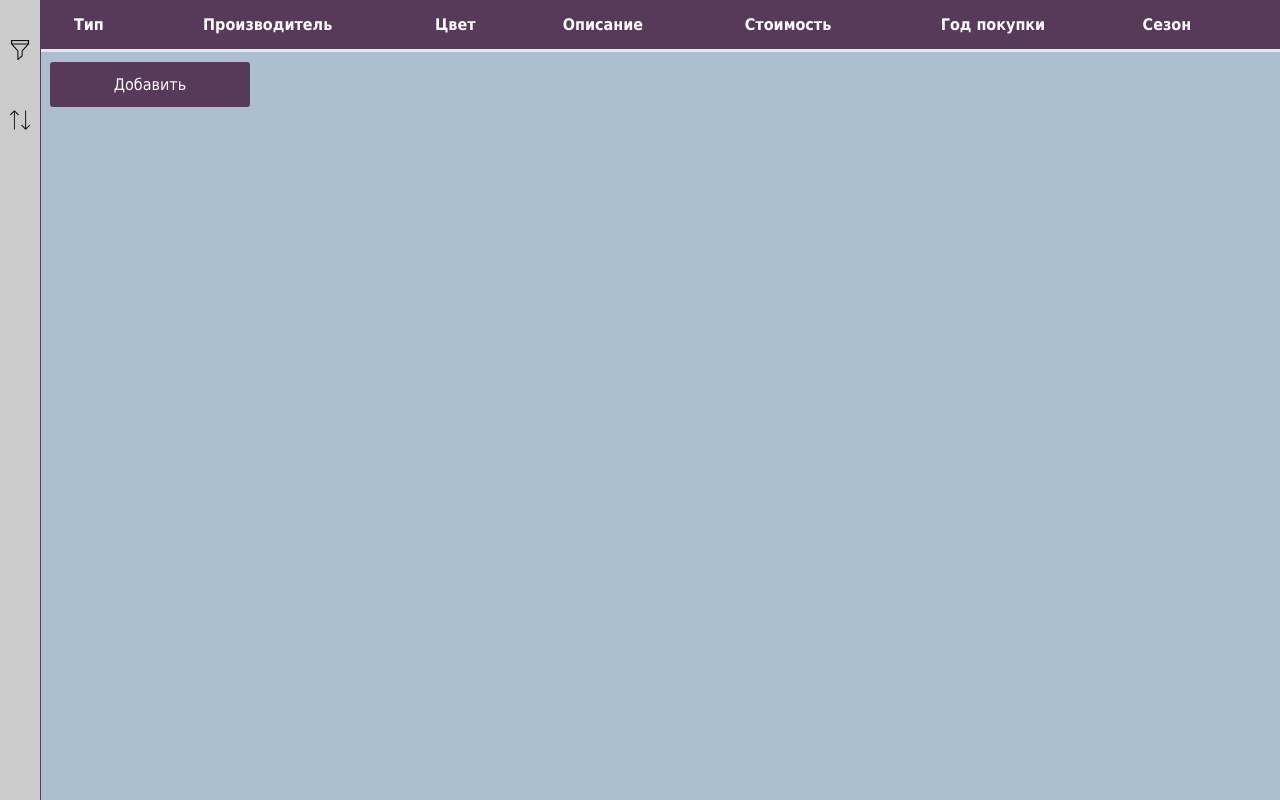
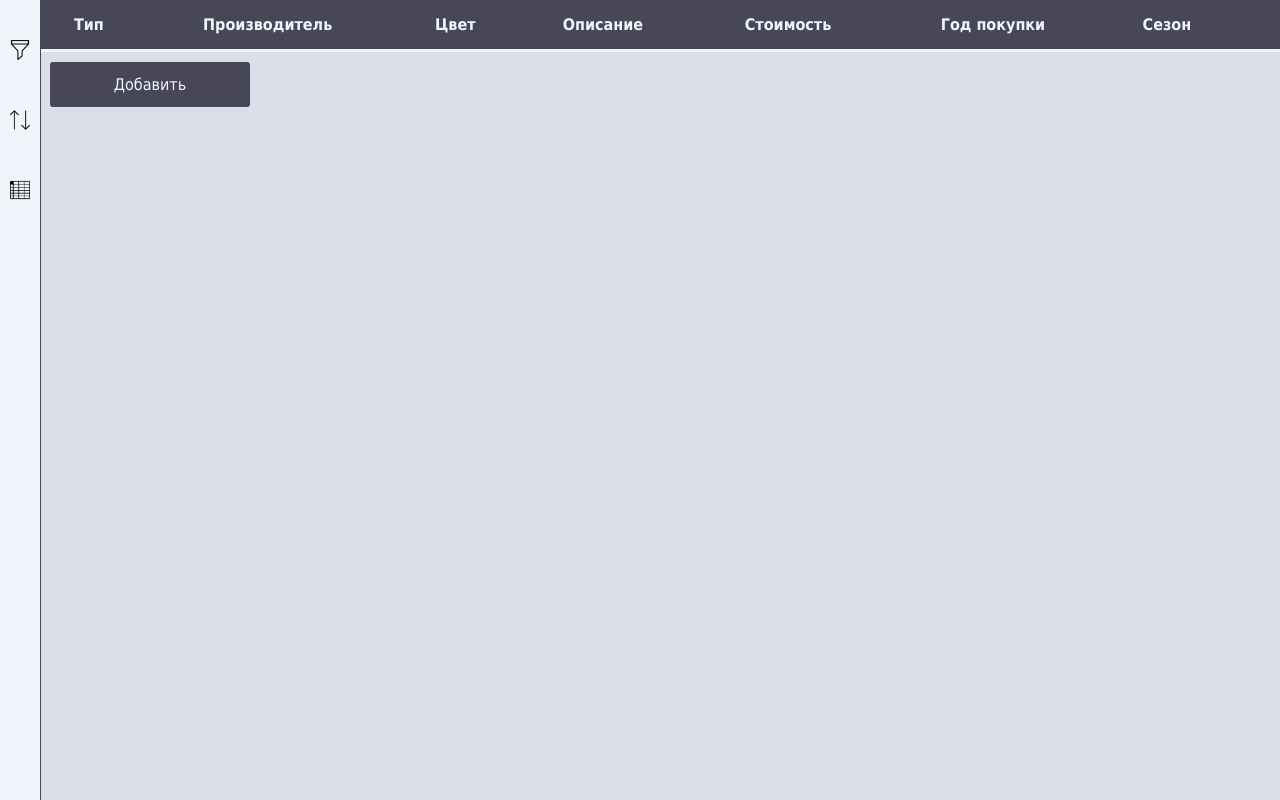
Before and after one commit to nekoi275/wardrobe-manager, a Vue app: page / in a window 1280 px wide. Built offline with nearby package versions, Linux system fonts and the light colour scheme.

Commit message:
added changing tables

```diff
--- a/src/App.vue
+++ b/src/App.vue
@@ -38,13 +38,20 @@ export default {
 </script>
 
 <style>
+:root {
+  --body-color: #dbdfea;
+  --modal-color: #9da8c0;
+  --main-color:  #484757;
+  --neutral-color: #eff5fa;
+  --warning-color: #f73149;
+}
 html,
 body {
   margin: 0;
   padding: 0;
   font-family: "Tahoma";
   font-size: 12pt;
-  background-color: #acbfce;
+  background-color: var(--body-color);
   height: 100%;
 }
 button {
@@ -56,17 +63,17 @@ button {
   padding: 10px;
   margin: 10px;
   cursor: pointer;
-  color: white;
+  color: var(--neutral-color);
   transition: 0.3s ease all;
   text-align: center;
   width: 200px;
-  background-color: #573a5a;
+  background-color: var(--main-color);
   font-family: "Tahoma";
   font-size: 12pt;
 }
 button:hover {
-  background-color: #1b1c4a;
-  border: 3px solid #573a5a;
+  background-color: var(--modal-color);
+  border: 3px solid var(--main-color);
 }
 .main-content {
   margin-left: 40px;
--- a/src/components/clothesTable.vue
+++ b/src/components/clothesTable.vue
@@ -1,7 +1,7 @@
 <template>
   <table>
     <thead>
-      <th v-for="colName in colNames" :key="colName.id">{{colName}}</th>
+      <th v-for="header in headers" :key="header.id">{{header}}</th>
       <th></th>
     </thead>
     <tbody>
@@ -25,23 +25,14 @@
 <script>
 export default {
   name: "clothes-table",
-  data: function() {
-    return {
-      colNames: [
-        "Тип",
-        "Производитель",
-        "Цвет",
-        "Описание",
-        "Стоимость",
-        "Год покупки",
-        "Сезон"
-      ]
-    };
-  },
   computed: {
     rows() {
-      return this.$store.state.table;
+      var current = this.$store.state.currentTable;
+      return this.$store.state.tables[current];
     },
+    headers() {
+      return this.$store.state.headers;
+    }
   },
   methods: {
     openModal(role, row) {
@@ -65,22 +56,22 @@ table {
   box-sizing: border-box;
 }
 thead {
-  background: #573a5a;
+  background: var(--main-color);
   position: sticky;
   top: 0;
-  border-bottom: 3px solid #e9e6dd;
+  border-bottom: 3px solid var(--neutral-color);
   font-weight: initial;
-  color: #ffffff;
+  color: var(--neutral-color);
 }
 thead th {
   padding: 15px;
 }
 tbody tr {
-  border-bottom: 1px solid #e9e6dd;
+  border-bottom: 1px solid var(--neutral-color);
 }
 tbody tr:hover {
-  background-color: #cccccc;
-  border-bottom: 1px solid #ffffff;
+  background-color: var(--neutral-color);
+  border-bottom: 1px solid var(--neutral-color);
 }
 tbody tr td {
   padding: 10px;
--- a/src/components/modalForm.vue
+++ b/src/components/modalForm.vue
@@ -137,14 +137,14 @@ export default {
   left: 50%;
   transform: translateX(-50%) translateY(-50%);
   top: 50%;
-  background-color: #1b1c4a;
+  background-color: var(--modal-color);
   border-radius: 3px;
 }
 .container .modal .title {
   text-align: center;
-  border-bottom: 1px solid #573a5a;
+  border-bottom: 1px solid var(--main-color);
   padding: 15px;
-  color: #e9e6dd;
+  color: var(--neutral-color);
   font-weight: bold;
 }
 .container .modal .content {
@@ -157,7 +157,7 @@ export default {
   justify-content: flex-end;
 }
 .colors span {
-  color: #e9e6dd;
+  color: var(--neutral-color);
   margin-right: 30px;
 }
 .colors div {
@@ -165,7 +165,7 @@ export default {
 }
 label {
   display: flex;
-  color: #e9e6dd;
+  color: var(--neutral-color);
   align-items: center;
   width: 100%;
   cursor: pointer;
@@ -182,14 +182,14 @@ select {
   width: 60%;
 }
 input:focus {
-  border: 3px solid #573a5a;
+  border: 3px solid var(--neutral-color);
 }
 span {
   margin-left: 30px;
 }
 .required-msg {
   margin-left: 30px;
-  color: #f84747;
+  color: var(--warning-color);
   font-size: 10pt;
 }
 </style>
--- a/src/components/sidebar.vue
+++ b/src/components/sidebar.vue
@@ -42,10 +42,43 @@
           <p>По сезону</p>
         </label>
       </div>
+      <div v-show="tabs.tables">
+        <button
+          class="small-btn"
+          @click="changeTable({name: 'clothes', headers: [
+        'Тип',
+        'Производитель',
+        'Цвет',
+        'Описание',
+        'Стоимость',
+        'Год покупки',
+        'Сезон'
+      ]})"
+        >Одежда</button>
+        <button
+          class="small-btn"
+          @click="changeTable({name:'jewelry', headers: ['Тип', 'Страна', 'Описание', 'Стоимость', 'Год покупки']})"
+        >Украшения</button>
+        <button
+          class="small-btn"
+          @click="changeTable({name:'old', headers: [
+        'Тип',
+      'Производитель',
+        'Цвет',
+        'Описание',
+        'Стоимость',
+        'Год покупки',
+        'Сезон',
+        'Статус',
+        'Выручка с продажи'
+      ]})"
+        >Старое</button>
+      </div>
     </div>
     <ul>
-      <li class="filter" @click="showFilters()" v-bind:class="{ active: tabs.filter }"></li>
-      <li class="sort" @click="showSorting()" v-bind:class="{ active: tabs.sort }"></li>
+      <li class="filter" @click="switchTab('filter')" v-bind:class="{ active: tabs.filter }"></li>
+      <li class="sort" @click="switchTab('sort')" v-bind:class="{ active: tabs.sort }"></li>
+      <li class="tables" @click="switchTab('tables')" v-bind:class="{ active: tabs.tables }"></li>
     </ul>
   </div>
 </template>
@@ -67,13 +100,12 @@ export default {
         this.$store.commit("sidebarToggle");
       }
     },
-    showFilters() {
-      this.$store.commit("switchTabs", "filter");
+    switchTab(tab) {
+      this.$store.commit("switchTabs", tab);
       this.slideOpen();
     },
-    showSorting() {
-      this.$store.commit("switchTabs", "sort");
-      this.slideOpen();
+    changeTable(tableInfo) {
+      this.$store.commit("changeTable", tableInfo);
     }
   }
 };
@@ -90,33 +122,36 @@ export default {
   top: 0;
   left: 0;
   bottom: 0;
-  background-color: #cccccc;
-  border-right: 1px solid #573a5a;
+  background-color: var(--neutral-color);
+  border-right: 1px solid var(--main-color);
 }
 .sidebar.open {
   transform: none;
 }
 .options {
   width: 80%;
-  background-color: #1b1c4a;
-  color: #ffffff;
+  background-color: var(--modal-color);
+  color: var(--neutral-color);
   box-sizing: border-box;
   padding: 10px;
 }
 select {
   width: 100%;
-  background-color: #cccccc;
+  background-color: var(--neutral-color);
   border: none;
 }
 select[multiple] option {
-  background: #cccccc linear-gradient(0deg, #cccccc 0%, #cccccc 100%);
-  color: #1b1c4a;
+  background: var(--neutral-color)
+    linear-gradient(0deg, var(--neutral-color) 0%, var(--neutral-color) 100%);
+  color: var(--modal-color);
 }
 select[multiple]:focus option:checked {
-  background: #573a5a linear-gradient(0deg, #573a5a 0%, #573a5a 100%);
+  background: var(--main-color)
+    linear-gradient(0deg, var(--main-color) 0%, var(--main-color) 100%);
 }
 select[multiple] option:checked {
-  background: #573a5a linear-gradient(0deg, #573a5a 0%, #573a5a 100%);
+  background: var(--main-color)
+    linear-gradient(0deg, var(--main-color) 0%, var(--main-color) 00%);
 }
 label {
   cursor: pointer;
@@ -129,15 +164,15 @@ input[type="radio"] {
   width: 12px;
   height: 12px;
   box-sizing: border-box;
-  border: 1px solid #e9e6dd;
-  background-color: #e9e6dd;
+  border: 1px solid var(--neutral-color);
+  background-color: var(--neutral-color);
   border-radius: 100%;
   transition: all 0.2s ease;
 }
 input[type="radio"]:checked {
   border-width: 5px;
-  border-color: #573a5a;
-  background-color: #e9e6dd
+  border-color: var(--main-color);
+  background-color: var(--neutral-color);
 }
 ul {
   width: 20%;
@@ -155,7 +190,7 @@ li {
   cursor: pointer;
 }
 li.active {
-  background-color: #573a5a;
+  background-color: var(--main-color);
 }
 .filter {
   background-image: url("../assets/funnel.png");
@@ -163,4 +198,10 @@ li.active {
 .sort {
   background-image: url("../assets/sort.png");
 }
+.tables {
+  background-image: url("../assets/spreadsheet.png");
+}
+.small-btn {
+  width: 110px;
+}
 </style>
--- a/src/store.js
+++ b/src/store.js
@@ -6,14 +6,29 @@ Vue.use(Vuex);
 export const store = new Vuex.Store({
     state: {
         modal: { shown: false, role: '' },
-        table: [],
+        tables: {
+            clothes:[],
+            jewelry:[],
+            old:[]
+        },
+        currentTable: "clothes",
+        headers: [
+            "Тип",
+            "Производитель",
+            "Цвет",
+            "Описание",
+            "Стоимость",
+            "Год покупки",
+            "Сезон"
+        ],
         index: 0,
         currentData: {},
         sidebar: {
             open: false,
             tabs: {
                 filter: false,
-                sort: false
+                sort: false,
+                tables: false
             }
         }
     },
@@ -27,10 +42,12 @@ export const store = new Vuex.Store({
         switchTabs(state, tab) {
             state.sidebar.tabs.filter = tab == 'filter';
             state.sidebar.tabs.sort = tab == 'sort';
+            state.sidebar.tabs.tables = tab == 'tables';
         },
         deactivateTabs(state) {
             state.sidebar.tabs.filter = false;
             state.sidebar.tabs.sort = false;
+            state.sidebar.tabs.tables = false;
         },
         changeModalRole(state, role) {
             state.modal.role = role;
@@ -39,7 +56,7 @@ export const store = new Vuex.Store({
             var record = Object.assign({
                 id: ++state.index
             }, state.currentData);
-            state.table.push(record);
+            state.tables[state.currentTable].push(record);
         },
         edit(state) {
             var data = this.getters.getById(state.currentData.id);
@@ -65,17 +82,21 @@ export const store = new Vuex.Store({
         },
         remove(state, row) {
             state.table.splice(this.getters.getArrayIndex(row), 1);
+        },
+        changeTable(state, tableInfo) {
+            state.currentTable = tableInfo.name;
+            state.headers = tableInfo.headers;
         }
     },
     actions: {},
     getters: {
         getById: state => id => {
-            return state.table.find(el => {
+            return state.tables[state.currentTable].find(el => {
                 return el.id === id
             });
         },
         getArrayIndex: state => el => {
-            return state.table.indexOf(el);
+            return state.tables[state.currentTable].indexOf(el);
         }
     },
 });
```
Also changed, not shown: src/assets/spreadsheet.png (added), src/assets/visibility.png (deleted).
